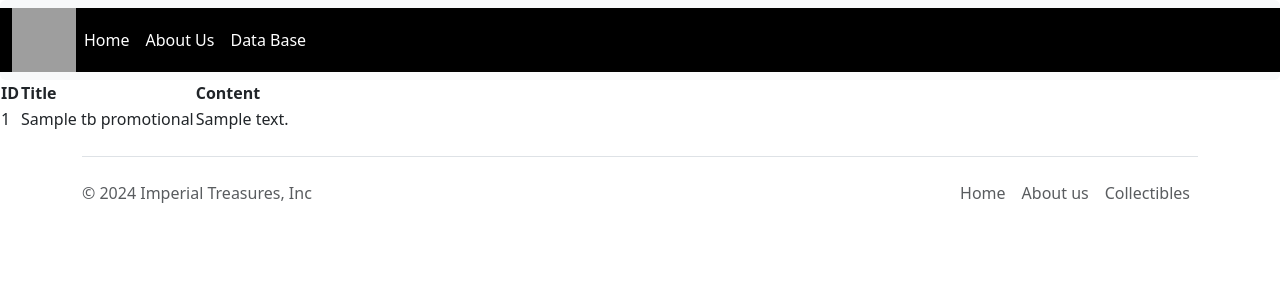
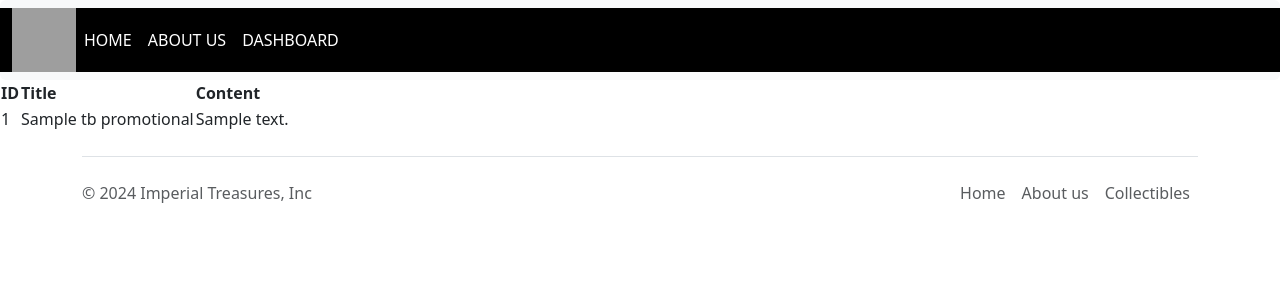
Before and after one commit to FEU-TECH-Code-Igniter/WST-ImperialTreasures-Summative, a CodeIgniter 4 app: the page made by app/Views/dashboard.php in a window 1280 px wide. Shown: the top 300 px of the page. Run offline with PHP 8.4 and a stand-in for CodeIgniter, Linux system fonts and the light colour scheme; the template is opened without the code that fills it: most values are stand-ins (such as "Sample title", 1, 10 or a date in 2020); some libraries are stand-ins or nearby versions; grey boxes are pictures that could not be loaded.

Commit message:
refactor: nav_bar

```diff
--- a/app/Views/components/navbar.php
+++ b/app/Views/components/navbar.php
@@ -8,13 +8,13 @@
     <div class="navbar-collapse collapse" id="navbarsExample09">
       <ul class="navbar-nav me-auto mb-2 mb-lg-0">
         <li class="nav-item">
-          <a class="nav-link" aria-current="page" href="<?= BASEURL?>" style="color: white;">Home</a>
+          <a class="nav-link" aria-current="page" href="<?= BASEURL?>" style="color: white;">HOME</a>
         </li>
         <li class="nav-item">
-          <a class="nav-link" href="<?= BASEURL.'about'?>" style="color: white;">About Us</a>
+          <a class="nav-link" href="<?= BASEURL.'about'?>" style="color: white;">ABOUT US</a>
         </li>
         <li class="nav-item">
-          <a class="nav-link" href="<?= BASEURL.'products'?>" style="color: white;">Data Base</a>
+          <a class="nav-link" href="<?= BASEURL.'products'?>" style="color: white;">DASHBOARD</a>
         </li>
       </ul>
     </div>
```
